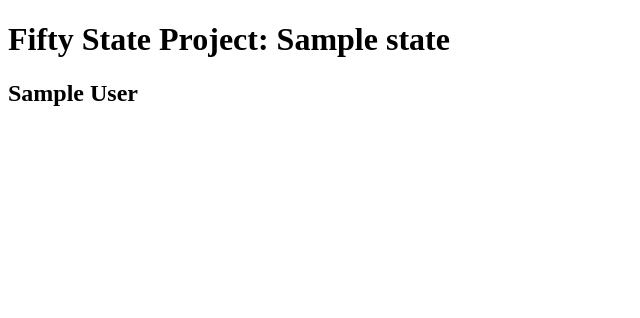
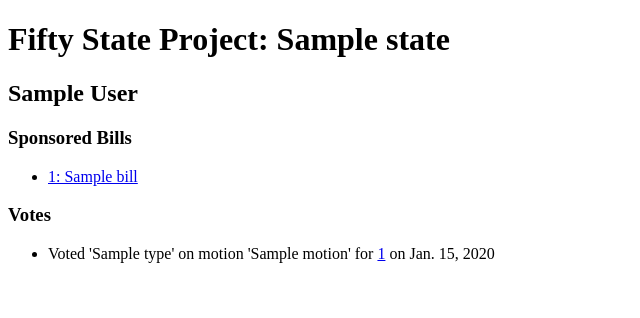
Before and after one commit to mikejs/fiftystates_site, a Django app: template fiftystates/templates/fiftystates/legislator.html in a window 1280 px wide. Shown: the top 318 px of the page, without its empty margins (0-640 px from the left). Run offline with Django 3.2, Linux system fonts and the light colour scheme; the template is opened without the code that fills it: most values are stand-ins (such as "Sample title", 1, 10 or a date in 2020).

Commit message:
votes and sponsorships on legislator pages

```diff
--- a/fiftystates/templates/fiftystates/legislator.html
+++ b/fiftystates/templates/fiftystates/legislator.html
@@ -10,4 +10,26 @@
 
 <h2>{{ legislator.full_name }}</h2>
 
+{% if sponsorships %}
+	<h3>Sponsored Bills</h3>
+	<ul>
+	{% for sponsorship in sponsorships %}
+		<li><a href="{{ sponsorship.bill.get_absolute_url }}">{{ sponsorship.bill.bill_id}}:
+			{{ sponsorship.bill.title }}</a></li>
+	{% endfor %}
+	</ul>
+{% endif %}
+
+{% if votes %}
+	<h3>Votes</h3>
+	<ul>
+	{% for vote in votes %}
+		<li>Voted '{{ vote.type }}' on motion '{{ vote.vote.motion }}' for
+			<a href="{{ vote.vote.bill.get_absolute_url }}">{{ vote.vote.bill.bill_id }}</a>
+			on {{ vote.vote.date|date }}
+		</li>
+	{% endfor %}
+	</ul>
+{% endif %}
+
 {% endblock %}
```
Also changed, not shown: fiftystates/views.py (+8 -2 lines).
